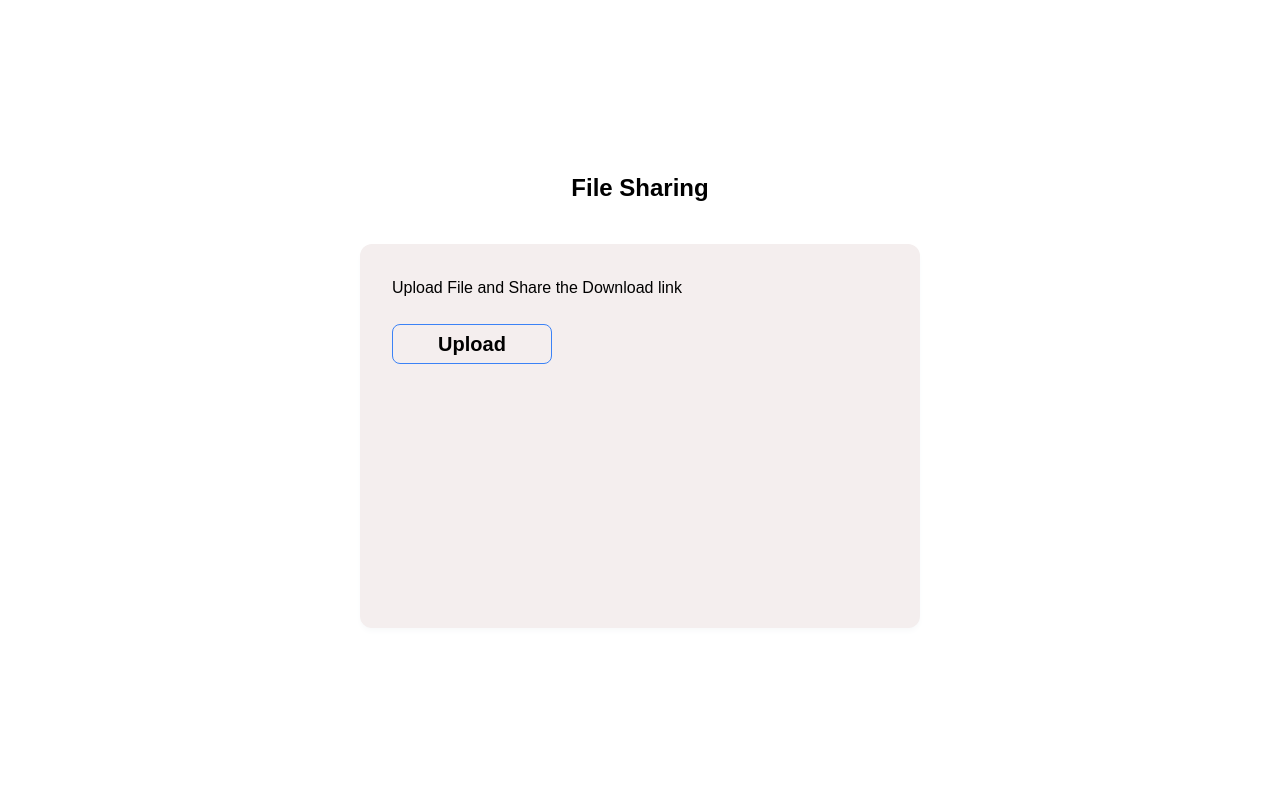
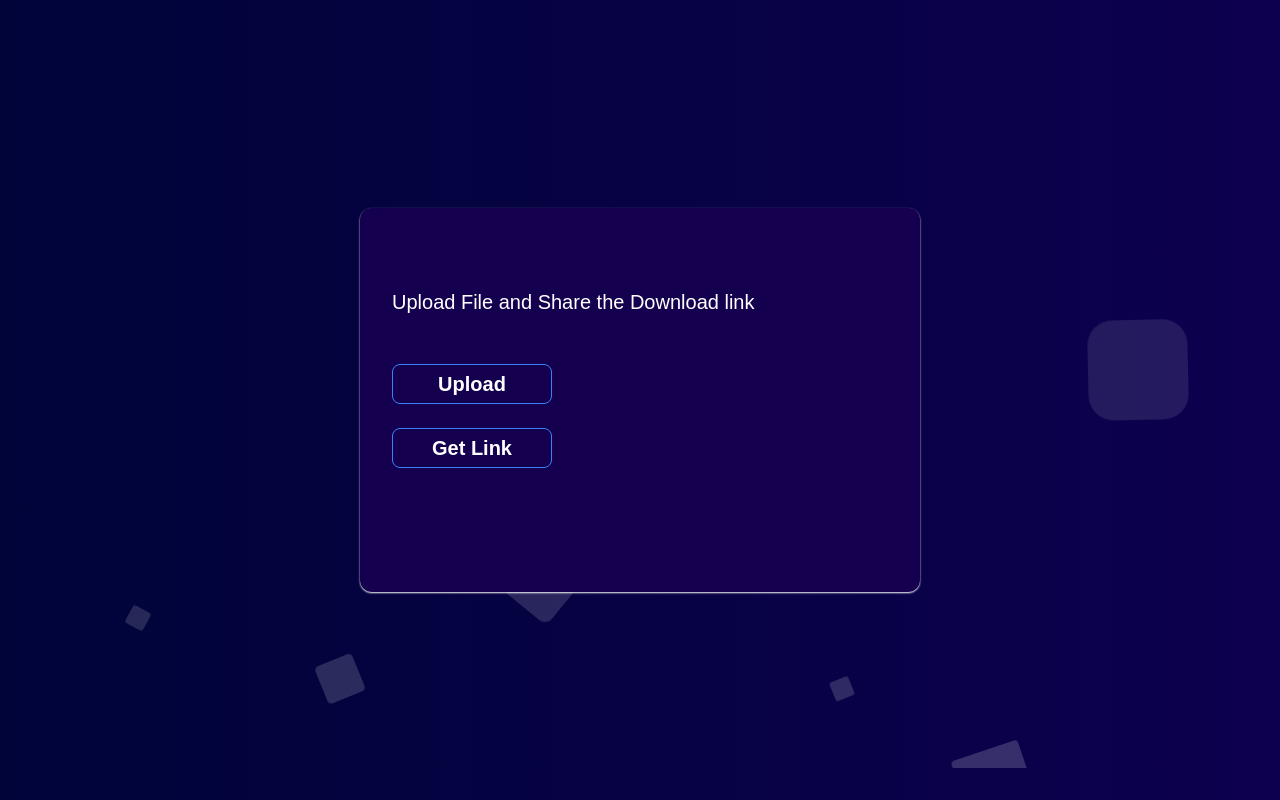
Before and after one commit to rubinapokhrel061/File_sharing, a React (Create React App) app: page / in a window 1280 px wide. Built offline with nearby package versions, Linux system fonts and the light colour scheme; a web font is replaced by a local one.

Commit message:
fileLink add

```diff
--- a/src/App.js
+++ b/src/App.js
@@ -1,61 +1,19 @@
-import { UploadFile } from "./Api";
-import "./index.css";
-import { useEffect, useRef, useState } from "react";
+import { BrowserRouter, Route, Routes } from "react-router-dom";
 
-function App() {
-  const [file, setFile] = useState("");
-  const [result, setResult] = useState("");
+import Upload from "./Upload";
 
-  const fileInput = useRef();
+import FileLink from "./FileLink";
 
-  useEffect(() => {
-    const getImage = async () => {
-      if (file) {
-        const data = new FormData();
-        data.append("name", file.name);
-        data.append("file", file);
-        const response = await UploadFile(data);
-        setResult(response.path);
-      }
-    };
-    getImage();
-  }, [file]);
+const App = () => {
+  return (
+    <BrowserRouter>
+      <Routes>
+        <Route path="/" element={<Upload />}></Route>
 
-  const onUploadFileClick = () => {
-    fileInput.current.click();
-  };
-
-  return (
-    <div
-      className="flex w-screen  flex-col items-center
-    justify-center  gap-10 mx-auto h-screen text-wrap lg:py-0"
-    >
-      <h1 className="font-bold text-2xl "> File Sharing </h1>
-      <div className="p-6 h-[20rem] w-[16rem] md:h-[24rem] md:w-[35rem] overflow- rounded-xl bg-[#f4eeee] shadow-md shadow-[#F8F9FA] space-y-4 md:space-y-6 sm:p-8">
-        <p className="text-black">Upload File and Share the Download link</p>
-        <button
-          className="w-[7rem] md:w-[10rem] h-10  bg-transparent hover:bg-[#a1b9dc] text-sm md:text-xl font-semibold  py-1 px-3 border  border-blue-500 hover:border-transparent rounded-lg"
-          onClick={onUploadFileClick}
-        >
-          Upload
-        </button>
-        <input
-          type="file"
-          name="file"
-          ref={fileInput}
-          style={{ display: "none" }}
-          onChange={(e) => setFile(e.target.files[0])}
-        />
-        {/* <input value={copyText} onChange={(e)=>setCopyText(e.target.value)} /> */}
-
-        <div className="pt-3  break-words after:duration-100 after:invisible ">
-          <a href={result} target="_blank">
-            {result}
-          </a>
-        </div>
-      </div>
-    </div>
+        <Route path="/filelink" element={<FileLink />}></Route>
+      </Routes>
+    </BrowserRouter>
   );
-}
+};
 
 export default App;
--- /dev/null
+++ b/src/FileLink.jsx
@@ -0,0 +1,68 @@
+import { useState } from "react";
+import { useLocation, useNavigate } from "react-router-dom";
+import "./index.css";
+const FileLink = () => {
+  const navigate = useNavigate();
+  const location = useLocation();
+  console.log(location);
+  const [copied, setCopied] = useState(false);
+
+  const handleCopy = () => {
+    navigator.clipboard.writeText(location.state.result);
+    setCopied(!copied);
+  };
+  const handleBackButton = () => {
+    navigate("/");
+  };
+
+  return (
+    <>
+      <div className="area">
+        <ul className="circles">
+          <li></li>
+          <li></li>
+          <li></li>
+          <li></li>
+          <li></li>
+          <li></li>
+          <li></li>
+          <li></li>
+          <li></li>
+          <li></li>
+        </ul>
+      </div>
+      <div
+        className="flex w-screen  flex-col items-center
+    justify-center  gap-10 mx-auto h-screen text-wrap lg:py-0"
+      >
+        <div className="p-6 h-[20rem] w-[16rem] md:h-[24rem] md:w-[35rem]  text-wrap rounded-xl bg-[#15004f] shadow-sm shadow-[#F8F9FA] space-y-4 md:space-y-6 sm:p-8">
+          <br></br>
+          <div className="text-wrap break-words">
+            <a href={location.state.result} target="_blank">
+              {location.state.result}
+            </a>
+          </div>
+          <button
+            onClick={handleCopy}
+            className={`bg-blue-500 text-white w-[7rem] md:w-[10rem] h-10 px-4 py-2 rounded  ${
+              copied ? "bg-green-500" : "hover:bg-blue-600"
+            }`}
+          >
+            {copied ? "Copied!" : "Copy"}
+          </button>
+
+          <br />
+
+          <button
+            onClick={handleBackButton}
+            className="w-[7rem] md:w-[10rem] h-10  bg-transparent hover:bg-[#231b74] text-sm md:text-xl font-semibold  py-1 px-3 border  border-blue-500  rounded-lg"
+          >
+            back button
+          </button>
+        </div>
+      </div>
+    </>
+  );
+};
+
+export default FileLink;
--- /dev/null
+++ b/src/Upload.jsx
@@ -0,0 +1,111 @@
+import { useNavigate } from "react-router-dom";
+import { UploadFile } from "./Api";
+import "./index.css";
+import { useEffect, useRef, useState } from "react";
+
+const Upload = () => {
+  const navigate = useNavigate();
+  const [file, setFile] = useState("");
+  const [result, setResult] = useState("");
+  const [uploadClicked, setUploadClicked] = useState(false);
+  const [err, setErr] = useState("");
+  const fileInput = useRef();
+
+  useEffect(() => {
+    const getImage = async () => {
+      if (file) {
+        const data = new FormData();
+        data.append("name", file.name);
+        data.append("file", file);
+        const response = await UploadFile(data);
+        setResult(response.path);
+      }
+    };
+    getImage();
+  }, [file]);
+
+  const onUploadFileClick = () => {
+    fileInput.current.click();
+    setUploadClicked(true);
+  };
+
+  const getLink = (e) => {
+    if (uploadClicked) {
+      navigate("/filelink", {
+        replace: true,
+        state: {
+          result: result,
+        },
+      });
+      console.log("Button 2 clicked!");
+    } else {
+      e.preventDefault();
+      console.log("Button 1 must be clicked first!");
+      setErr({
+        message: "File is required!",
+      });
+    }
+  };
+
+  return (
+    <>
+      <div className="area">
+        <ul className="circles">
+          <li></li>
+          <li></li>
+          <li></li>
+          <li></li>
+          <li></li>
+          <li></li>
+          <li></li>
+          <li></li>
+          <li></li>
+          <li></li>
+        </ul>
+      </div>
+      <div
+        className="flex w-screen  flex-col items-center
+    justify-center  gap-10 mx-auto h-screen text-wrap lg:py-0"
+      >
+        <div className="p-6 h-[20rem] w-[16rem] md:h-[24rem] md:w-[35rem]  rounded-xl bg-[#15004f] shadow-sm shadow-[#F8F9FA] space-y-4 md:space-y-6 sm:p-8">
+          <br></br>
+
+          <p className="text-white md:text-xl">
+            Upload File and Share the Download link
+          </p>
+          <br />
+          <div className="flex flex-col">
+            <button
+              className="w-[7rem] md:w-[10rem] h-10  bg-transparent hover:bg-[#231b74] text-sm md:text-xl font-semibold  py-1 px-3 border  border-blue-500  rounded-lg"
+              onClick={onUploadFileClick}
+            >
+              {result ? "Uploded" : "Upload"}
+            </button>
+            <input
+              type="file"
+              name="file"
+              ref={fileInput}
+              style={{ display: "none" }}
+              onChange={(e) => setFile(e.target.files[0])}
+            />
+
+            {err.message && (
+              <span className="text-[#e74c3c] mt-2 text-[14px] inline">
+                {err.message}
+              </span>
+            )}
+          </div>
+
+          <button
+            onClick={getLink}
+            className="w-[7rem] md:w-[10rem] h-10 mt-2 bg-transparent hover:bg-[#231b74] text-sm md:text-xl font-semibold  py-1 px-3 border  border-blue-500  rounded-lg"
+          >
+            Get Link
+          </button>
+        </div>
+      </div>
+    </>
+  );
+};
+
+export default Upload;
--- a/src/index.css
+++ b/src/index.css
@@ -6,5 +6,169 @@
 * {
   font-family: "Poppins", sans-serif;
   margin: 0;
+  color: white;
   box-sizing: border-box;
 }
+
+/*Start Animations*/
+@-webkit-keyframes animatetop {
+  from {
+    top: -300px;
+    opacity: 0;
+  }
+  to {
+    top: 0;
+    opacity: 1;
+  }
+}
+@keyframes animatetop {
+  from {
+    top: -300px;
+    opacity: 0;
+  }
+  to {
+    top: 0;
+    opacity: 1;
+  }
+}
+@-webkit-keyframes zoomIn {
+  0% {
+    opacity: 0;
+    -webkit-transform: scale3d(0.3, 0.3, 0.3);
+    transform: scale3d(0.3, 0.3, 0.3);
+  }
+  50% {
+    opacity: 1;
+  }
+}
+@keyframes zoomIn {
+  0% {
+    opacity: 0;
+    -webkit-transform: scale3d(0.3, 0.3, 0.3);
+    transform: scale3d(0.3, 0.3, 0.3);
+  }
+  50% {
+    opacity: 1;
+  }
+}
+/*End Animations*/
+/*
+-- Start BackGround Animation
+*/
+.area {
+  background: #0d004f; /* Dark blue color */
+  background: linear-gradient(to left, #0d004f, #000439); /* Gradient colors */
+  width: 100%;
+  height: 100vh;
+  position: absolute;
+  z-index: -1;
+}
+
+.circles {
+  position: absolute;
+  top: 0;
+  left: 0;
+  width: 100%;
+  height: 96%;
+  overflow: hidden;
+}
+
+.circles li {
+  position: absolute;
+  display: block;
+  list-style: none;
+  width: 15px;
+  height: 15px;
+  background: rgba(255, 255, 255, 0.2);
+  animation: animate 25s linear infinite;
+  bottom: -150px;
+}
+
+.circles li:nth-child(1) {
+  left: 25%;
+  width: 40px;
+  height: 40px;
+  animation-delay: 0s;
+}
+
+.circles li:nth-child(2) {
+  left: 10%;
+  width: 20px;
+  height: 20px;
+  animation-delay: 2s;
+  animation-duration: 12s;
+}
+
+.circles li:nth-child(3) {
+  left: 70%;
+  width: 20px;
+  height: 20px;
+  animation-delay: 4s;
+}
+
+.circles li:nth-child(4) {
+  left: 40%;
+  width: 60px;
+  height: 60px;
+  animation-delay: 0s;
+  animation-duration: 18s;
+}
+
+.circles li:nth-child(5) {
+  left: 65%;
+  width: 20px;
+  height: 20px;
+  animation-delay: 0s;
+}
+
+.circles li:nth-child(6) {
+  left: 75%;
+  width: 70px;
+  height: 70px;
+  animation-delay: 3s;
+}
+
+.circles li:nth-child(7) {
+  left: 35%;
+  width: 90px;
+  height: 90px;
+  animation-delay: 7s;
+}
+
+.circles li:nth-child(8) {
+  left: 50%;
+  width: 25px;
+  height: 25px;
+  animation-delay: 15s;
+  animation-duration: 45s;
+}
+
+.circles li:nth-child(9) {
+  left: 20%;
+  width: 15px;
+  height: 15px;
+  animation-delay: 2s;
+  animation-duration: 35s;
+}
+
+.circles li:nth-child(10) {
+  left: 85%;
+  width: 100px;
+  height: 100px;
+  animation-delay: 0s;
+  animation-duration: 11s;
+}
+
+@keyframes animate {
+  0% {
+    transform: translateY(0) rotate(0deg);
+    opacity: 1;
+    border-radius: 0;
+  }
+
+  100% {
+    transform: translateY(-1000px) rotate(720deg);
+    opacity: 0;
+    border-radius: 50%;
+  }
+}
```
Also changed, not shown: vercel.json (deleted).
